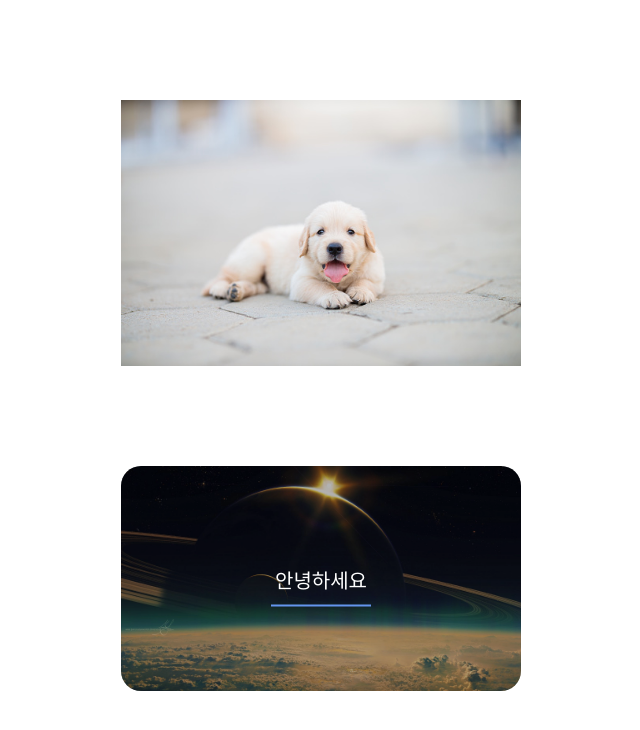
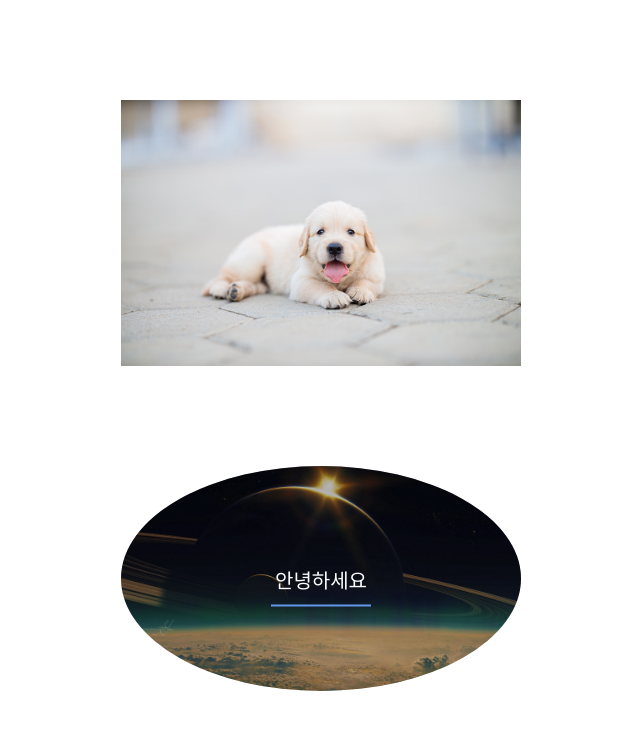
Before and after one commit to zee1013/background_study, a plain HTML site: page hover-tr.html in a window 1280 px wide. In both pictures the pointer is over the element "안녕하세요". Shown: the whole page, without its empty margins (319-959 px from the left). Drawn offline with Linux system fonts and the light colour scheme.

Commit message:
트랜지션 호버 연습

```diff
--- a/css/hover-tr.css
+++ b/css/hover-tr.css
@@ -60,6 +60,10 @@
     margin: 0 auto;
     border-radius: 20px;
     overflow: hidden;
+    transition: all 1s;
+}
+.img-box1:hover{
+    border-radius: 50%;
 }
 .img-box1 img{
     width: 100%;
```
